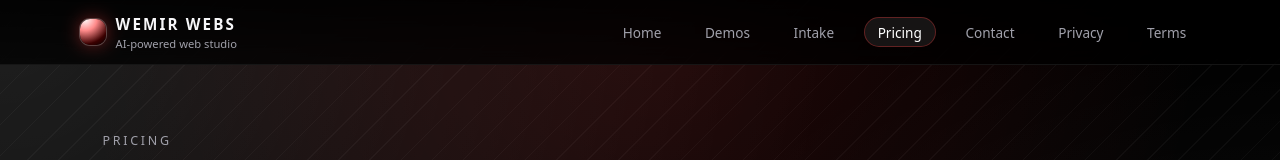
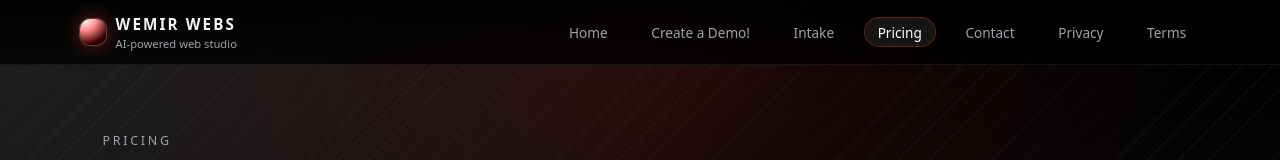
Before and after one commit to WemirKG/WEMIR-webs-Official, a plain HTML site: page pricing.html in a window 1280 px wide. Shown: the top 160 px of the page. Drawn offline with Linux system fonts and the light colour scheme.

Commit message:
Update Demos link to 'Create a Demo!'

```diff
--- a/pricing.html
+++ b/pricing.html
@@ -24,7 +24,7 @@
 
       <nav class="main-nav">
         <a href="index.html" class="nav-link">Home</a>
-        <a href="demos.html" class="nav-link">Demos</a>
+        <a href="demos.html" class="nav-link">Create a Demo!</a>
         <a href="intake.html" class="nav-link">Intake</a>
         <a href="pricing.html" class="nav-link active">Pricing</a>
         <a href="contact.html" class="nav-link">Contact</a>
```
